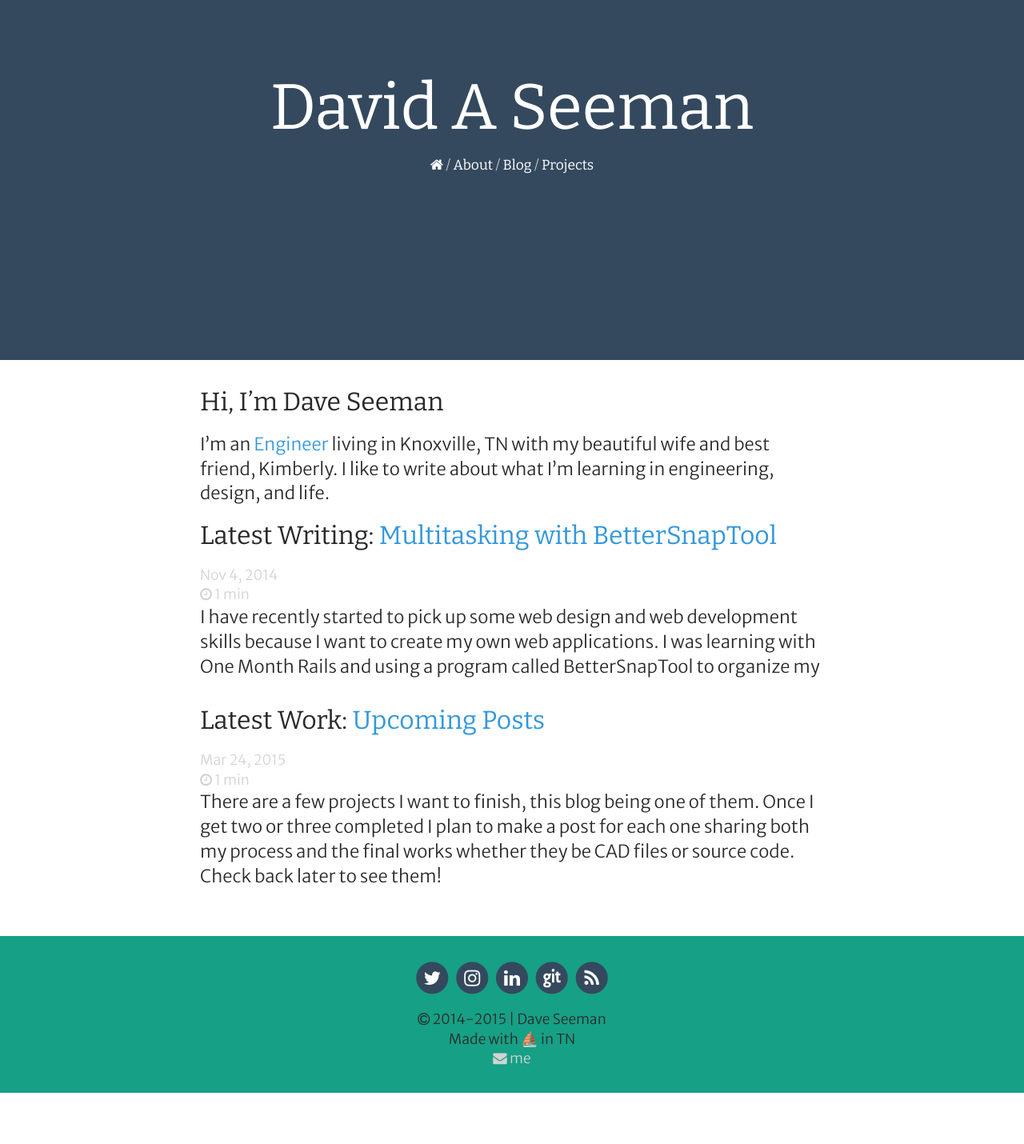
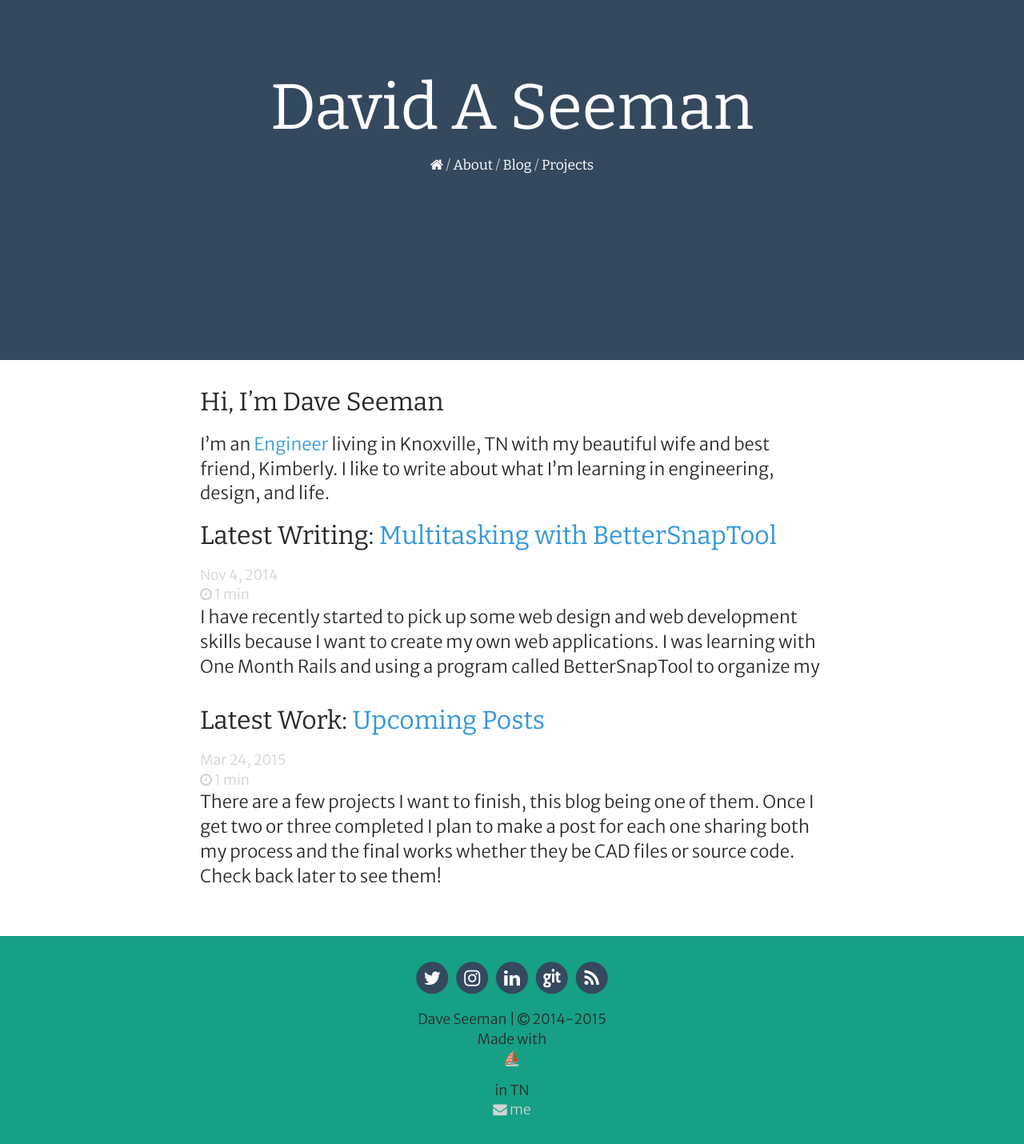
Before and after one commit to Shipwright/daveas.github.io, a Jekyll site: the page built from index.html, in a window 1280 px wide. Shown: the whole page at 80% size. Built offline with Jekyll 4.4.1, drawn with Linux system fonts in a browser that asks for light colours; nearby versions of some CDN libraries; emoji names are drawn with the system emoji font; some web fonts are replaced; before the commit the page ends 1366 px from its top, so only the background shows below that.

Commit message:
Update footer.html

```diff
--- a/_includes/footer.html
+++ b/_includes/footer.html
@@ -45,8 +45,8 @@
   </div>
   <div class="footer-meta">
     <ul>
-      <li><i class="fa fa-copyright"></i> 2014-{{ site.time | date: '%Y' }} | {{ site.author }}</li>
-      <li>Made with :sailboat: in TN</li>
+      <li>{{ site.author }} | <i class="fa fa-copyright"></i> 2014-{{ site.time | date: '%Y' }}</li>
+      <li>Made with <p>:sailboat:</p> in TN</li>
       <li><a href="mailto:{{site.email}}?Subject=Hi%20Dave"><i class="fa fa-envelope"></i> me</a></li>
     </ul>
   </div>
```
